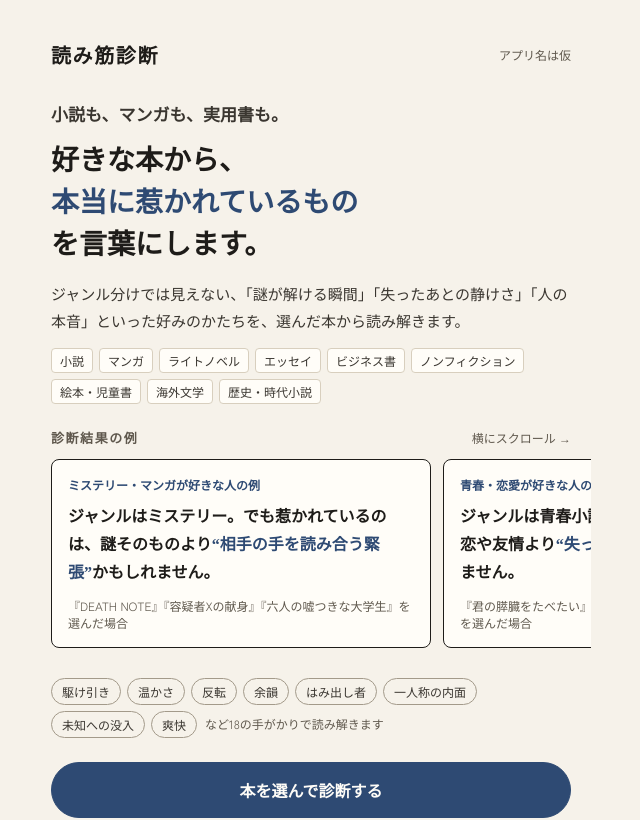
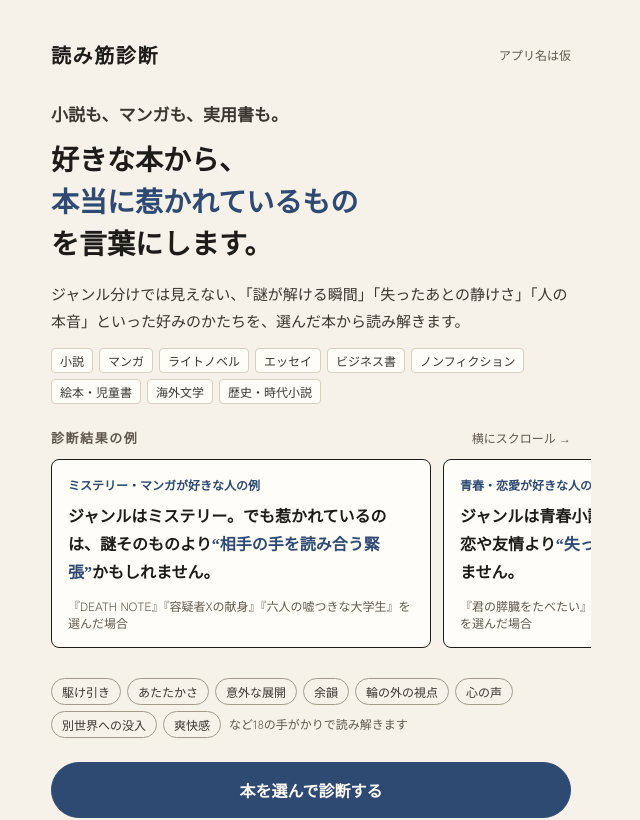
Before and after one commit to palm7710/yomisuji, a Next.js app: page / in a window 1280 px wide. Shown: the top 820 px of the page, without its empty margins (329-969 px from the left). Built offline with nearby package versions, Linux system fonts and the light colour scheme; no server answers; a web font is replaced by a local one.

Commit message:
feat(tags): broaden reading type language

```diff
--- a/src/data/tags.ts
+++ b/src/data/tags.ts
@@ -31,39 +31,41 @@ export interface TagInfo {
   essence: string;
 }
 
+// 名前と言い回しは、小説・マンガ・エッセイ・ビジネス書・実用書のどれを読む人にも通じる、ふだんの言葉にしている。
+// 「物語」「伏線」「群像劇」のような小説寄りの言葉は使わない。
 export const TAGS: Record<TagId, TagInfo> = {
-  mechanism: { id: 'mechanism', layer: 'core', label: '仕組みを解く', essence: '“世界の仕組みが見える瞬間”' },
-  gamesmanship: { id: 'gamesmanship', layer: 'core', label: '駆け引き', essence: '“相手の手を読み合う緊張”' },
-  reversal: { id: 'reversal', layer: 'core', label: '反転', essence: '“最後に意味がひっくり返る構成”' },
-  lies: { id: 'lies', layer: 'core', label: '嘘と弱さ', essence: '“人が隠しているもの”' },
-  outsider: { id: 'outsider', layer: 'core', label: 'はみ出し者', essence: '“社会の外側から見た景色”' },
-  organization: { id: 'organization', layer: 'core', label: '組織の裏側', essence: '“組織や制度の内側で働く力”' },
-  loss: { id: 'loss', layer: 'core', label: '喪失と再生', essence: '“失ったあとの人の歩み”' },
-  immersion: { id: 'immersion', layer: 'core', label: '未知への没入', essence: '“見たことのない世界に入り込む感覚”' },
+  mechanism: { id: 'mechanism', layer: 'core', label: '仕組みを知る', essence: '“仕組みがわかって、世界の見え方が変わる瞬間”' },
+  gamesmanship: { id: 'gamesmanship', layer: 'core', label: '駆け引き', essence: '“相手の一手を読み合う緊張”' },
+  reversal: { id: 'reversal', layer: 'core', label: '意外な展開', essence: '“最後に見え方がひっくり返る驚き”' },
+  lies: { id: 'lies', layer: 'core', label: '人の本音', essence: '“人が隠している本音や弱さ”' },
+  outsider: { id: 'outsider', layer: 'core', label: '輪の外の視点', essence: '“みんなの輪の外から見た景色”' },
+  organization: { id: 'organization', layer: 'core', label: '仕事・組織のリアル', essence: '“仕事や組織の内側で動いている力”' },
+  loss: { id: 'loss', layer: 'core', label: '立ち直る姿', essence: '“失ったあとに、また歩き出す姿”' },
+  immersion: { id: 'immersion', layer: 'core', label: '別世界への没入', essence: '“知らない世界にどっぷり浸る感覚”' },
 
-  exhilarating: { id: 'exhilarating', layer: 'aftertaste', label: '爽快', essence: '視界が開けるような爽快な読後感' },
-  lingering: { id: 'lingering', layer: 'aftertaste', label: '余韻', essence: '読み終えたあとも残る静かな余韻' },
-  bitter: { id: 'bitter', layer: 'aftertaste', label: '苦さ', essence: 'すっきりしない苦い後味' },
-  warm: { id: 'warm', layer: 'aftertaste', label: '温かさ', essence: '人のつながりが残す温かさ' },
-  unsettling: { id: 'unsettling', layer: 'aftertaste', label: 'ざわつき', essence: '心がざわつくような落ち着かなさ' },
+  exhilarating: { id: 'exhilarating', layer: 'aftertaste', label: '爽快感', essence: 'スカッと気持ちが晴れる読後感' },
+  lingering: { id: 'lingering', layer: 'aftertaste', label: '余韻', essence: '読み終えてもしばらく心に残る余韻' },
+  bitter: { id: 'bitter', layer: 'aftertaste', label: 'ほろ苦さ', essence: 'すっきりしない、ほろ苦い後味' },
+  warm: { id: 'warm', layer: 'aftertaste', label: 'あたたかさ', essence: '人のつながりにほっとするあたたかさ' },
+  unsettling: { id: 'unsettling', layer: 'aftertaste', label: 'ざわつき', essence: '心がざわっとする落ち着かなさ' },
 
-  ensemble: { id: 'ensemble', layer: 'style', label: '群像劇', essence: '多くの人物の視点が交わる語り' },
-  inner: { id: 'inner', layer: 'style', label: '一人称の内面', essence: '語り手の内面に深く入り込む語り' },
-  dialogue: { id: 'dialogue', layer: 'style', label: '会話劇', essence: '会話のやりとりで進む語り' },
-  document: { id: 'document', layer: 'style', label: '記録・資料体', essence: '記録や資料を積み重ねる語り' },
-  lecture: { id: 'lecture', layer: 'style', label: '知識の講義', essence: '説明を追ううちに理解が深まる語り' },
+  ensemble: { id: 'ensemble', layer: 'style', label: '大勢の視点', essence: 'たくさんの人の視点が重なっていく書き方' },
+  inner: { id: 'inner', layer: 'style', label: '心の声', essence: '書き手や主人公の心の声に入り込める書き方' },
+  dialogue: { id: 'dialogue', layer: 'style', label: '会話・掛け合い', essence: 'テンポのいい会話や掛け合いで進む書き方' },
+  document: { id: 'document', layer: 'style', label: 'リアルな記録', essence: '取材や記録を積み重ねたリアルな書き方' },
+  lecture: { id: 'lecture', layer: 'style', label: 'わかりやすい解説', essence: '読むほど理解が深まる、わかりやすい解説' },
 };
 
-/** メインタイプ（面白さの核）ごとのタイプ名と一言コピー */
+/** メインタイプ（面白さの核）ごとのタイプ名と一言コピー。どのジャンルの読み手にも当てはまる言い方にする */
 export const TYPE_NAMES: Record<CoreTag, { name: string; copy: string }> = {
-  mechanism: { name: '仕組みを解く人', copy: 'ルールが見えた瞬間、世界がひっくり返る。' },
-  gamesmanship: { name: '駆け引きを楽しむ人', copy: '読み合いの一手に、いちばん心が動く。' },
-  reversal: { name: '反転を待つ人', copy: '最後の一行で、全部ひっくり返されたい。' },
-  lies: { name: '嘘を見抜く人', copy: '人が隠しているものに、目が向いてしまう。' },
-  outsider: { name: 'はみ出し者に寄り添う人', copy: '輪の外にいる人の目で、世界を見たい。' },
-  organization: { name: '組織の裏を読む人', copy: '会議室の外で動く力学が、気になって仕方ない。' },
-  loss: { name: '喪失を見つめる人', copy: '失ったあとに残るものを、確かめたい。' },
-  immersion: { name: '未知に飛び込む人', copy: '見たことのない場所へ、ページごと連れていかれたい。' },
+  mechanism: { name: '仕組みを解き明かす人', copy: '「わかった」の瞬間に、世界の見え方が変わる。' },
+  gamesmanship: { name: '駆け引きに燃える人', copy: '一手先を読み合う緊張が、いちばん楽しい。' },
+  reversal: { name: 'どんでん返しを待つ人', copy: '「そういうことか」と声が出る瞬間を探している。' },
+  lies: { name: '人の本音をのぞく人', copy: '人が隠している本音に、つい目が向いてしまう。' },
+  outsider: { name: '輪の外に寄り添う人', copy: '輪の外にいる人の目で、世界を見てみたい。' },
+  organization: { name: '組織の裏側を読む人', copy: '仕事や組織の「本当の動き方」が気になる。' },
+  loss: { name: '立ち直る姿に惹かれる人', copy: '失ったあとに、もう一度歩き出す姿を見届けたい。' },
+  immersion: { name: '別世界に飛び込む人', copy: '知らない世界へ、ページごと連れていってほしい。' },
 };
 
 /** AIが本に付けるジャンル（この中から選ばせる） */
@@ -90,9 +92,9 @@ export type Genre = (typeof GENRES)[number];
 
 /** 読後感（B層）の1位からつく修飾語 */
 export const AFTERTASTE_MODIFIERS: Record<AftertasteTag, string> = {
-  exhilarating: '爽快に、',
-  lingering: '余韻にひたり、',
-  bitter: '苦さをかみしめ、',
-  warm: '温かさを求め、',
-  unsettling: 'ざわつきを楽しみ、',
+  exhilarating: 'スカッと晴れやかに、',
+  lingering: '余韻にひたりながら、',
+  bitter: 'ほろ苦さも味わいながら、',
+  warm: 'あたたかさを求めて、',
+  unsettling: 'ざわつきも楽しみながら、',
 };
```
